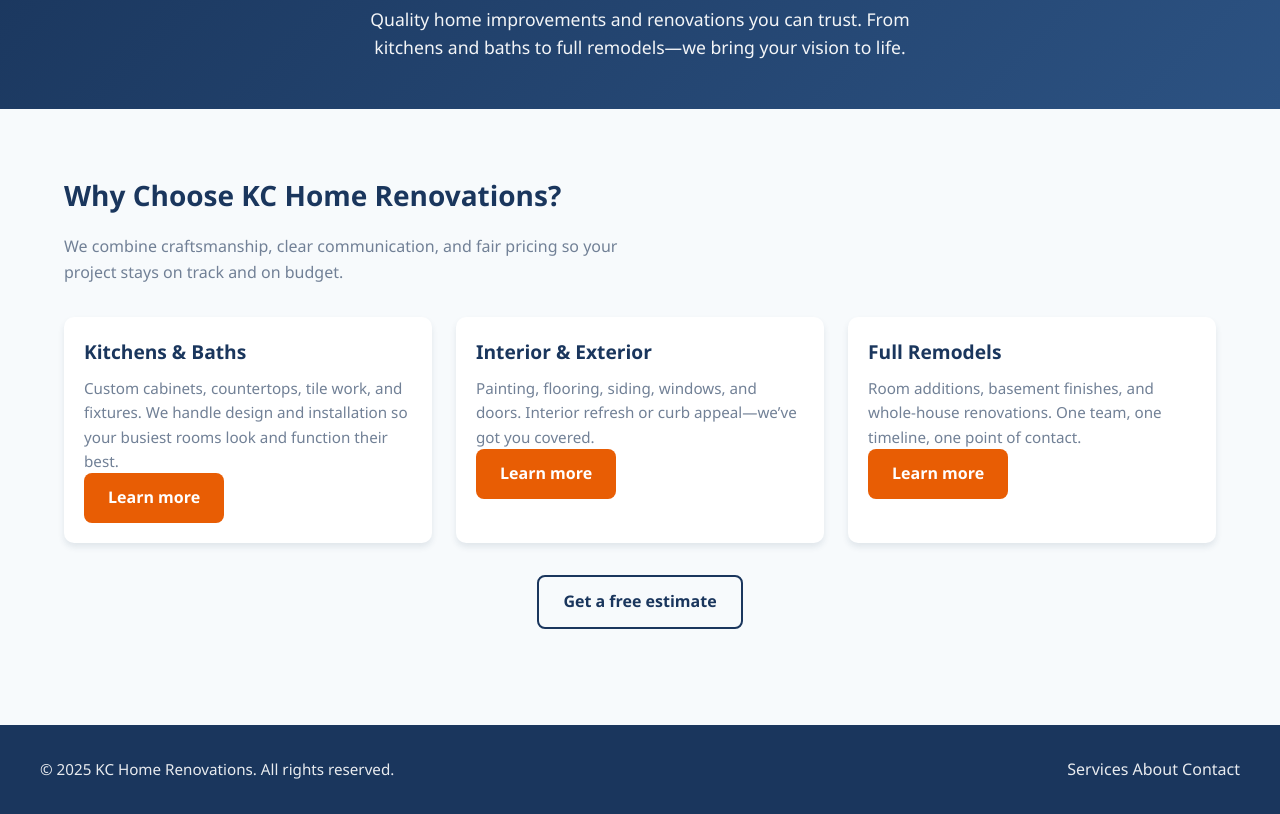
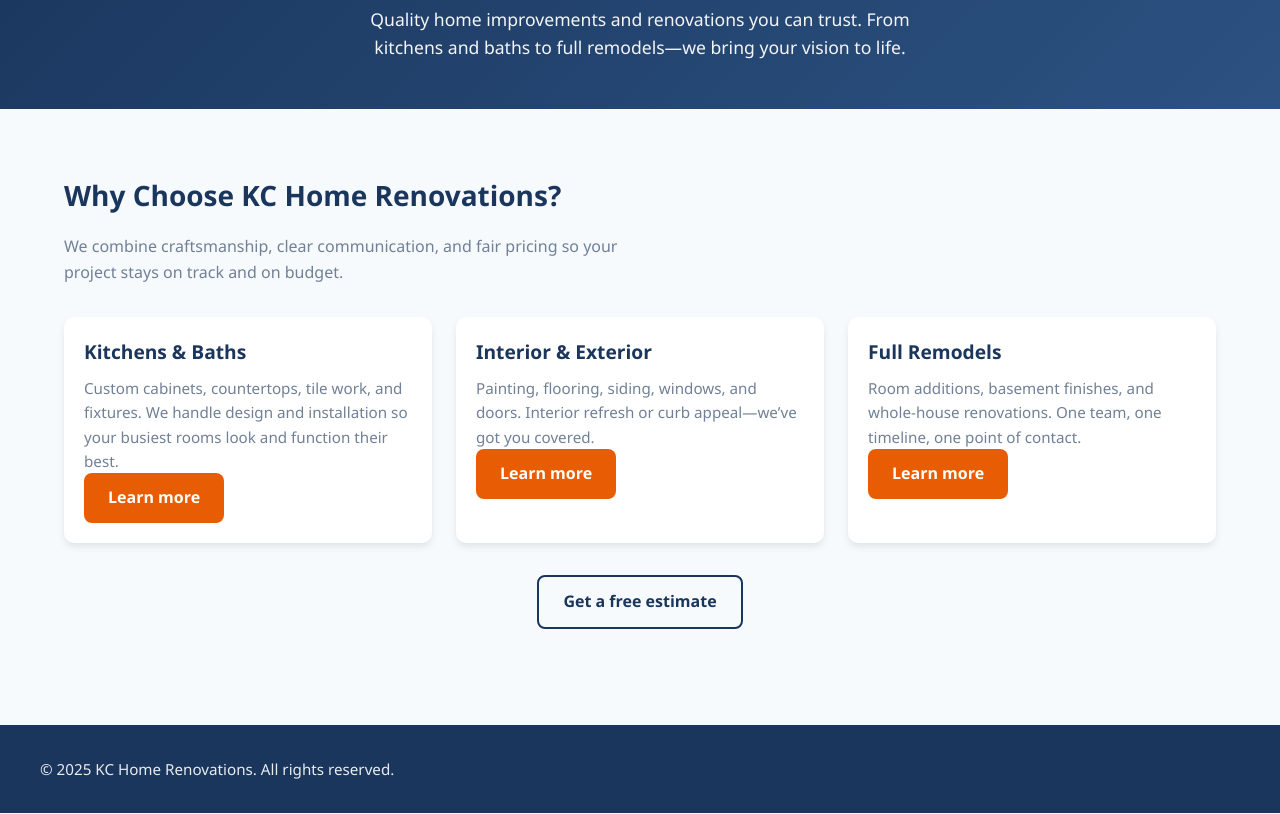
Before and after one commit to trguduru/kc_home_renovations, a plain HTML site: page index.html in a window 1280 px wide. Shown: the part 251-1065 px from the top of the page. Drawn offline with Linux system fonts and the light colour scheme.

Commit message:
removed footer elements

```diff
--- a/index.html
+++ b/index.html
@@ -68,11 +68,6 @@
   <footer class="site-footer">
     <div class="footer-inner">
       <p class="copyright">© 2025 KC Home Renovations. All rights reserved.</p>
-      <nav aria-label="Footer navigation">
-        <a href="services.html">Services</a>
-        <a href="about.html">About</a>
-        <a href="contact.html">Contact</a>
-      </nav>
     </div>
   </footer>
 </body>
```
